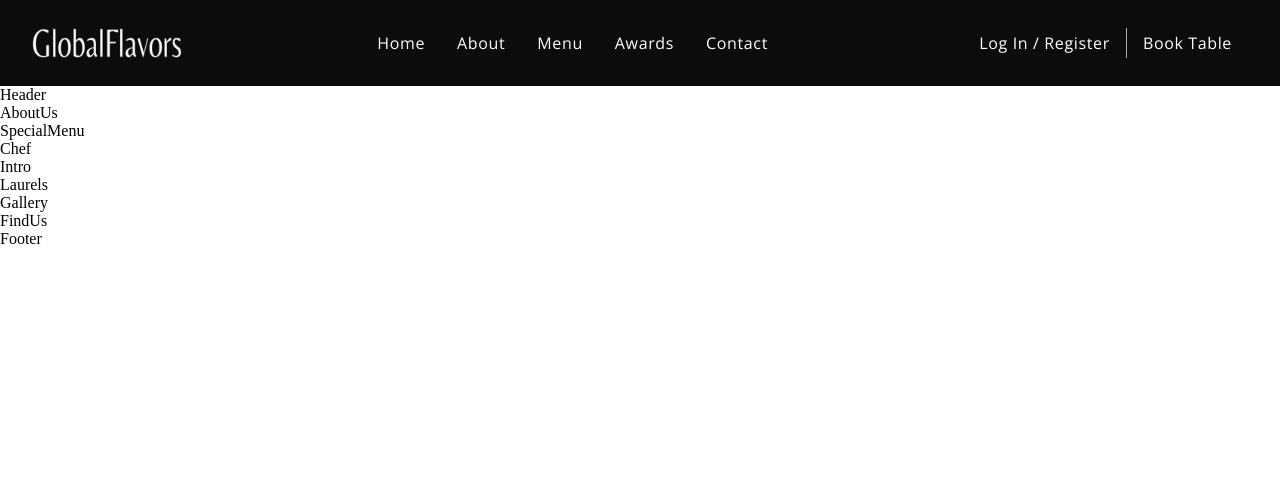
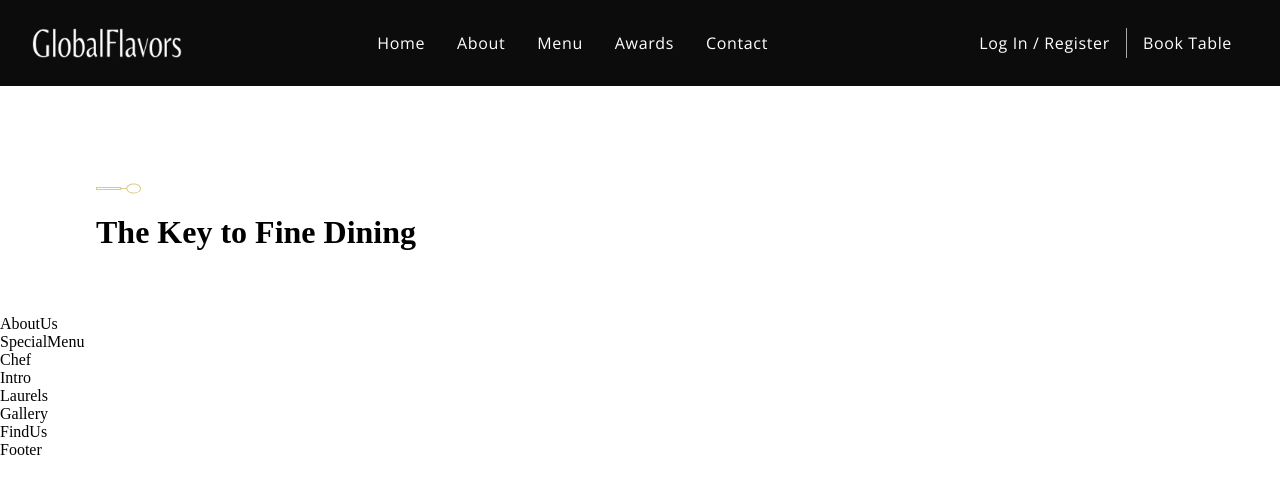
Before and after one commit to tsongtheng/GlobalFlavors, a React (Create React App) app: page / in a window 1280 px wide. Shown: the top 494 px of the page. Built offline with nearby package versions, Linux system fonts and the light colour scheme; a web font is replaced by a local one.

Commit message:
create Header

```diff
--- a/src/components/SubHeading/SubHeading.jsx
+++ b/src/components/SubHeading/SubHeading.jsx
@@ -1,8 +1,11 @@
-import React from 'react';
+import React from "react";
 
-const SubHeading = () => (
-  <div>
-    SubHeading
+import { images } from "../../constants";
+
+const SubHeading = ({ title }) => (
+  <div style={{ marginBottom: "1rem" }}>
+    <p className="p__cormorant">{title}</p>
+    <img src={images.spoon} alt="spoon" className="spoon__img" />
   </div>
 );
 
--- a/src/container/Header/Header.jsx
+++ b/src/container/Header/Header.jsx
@@ -1,10 +1,16 @@
-import React from 'react';
+import React from "react";
 
-import './Header.css';
+import { SubHeading } from "../../components";
+import { images } from "../../constants";
+import "./Header.css";
 
 const Header = () => (
-  <div>
-    Header
+  <div className="app__header app_wrapper section__padding" id="home">
+    <div className="app__wrapper_info">
+      <SubHeading title="chase the new  flavour" />
+      <h1 className="app__header-h1">The Key to Fine Dining</h1>
+    </div>
+    <div className="app__wrapper_img"></div>
   </div>
 );
 
```
